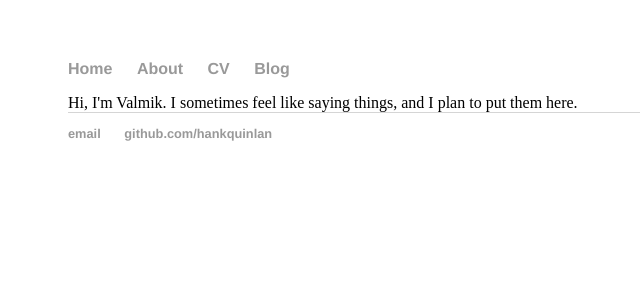
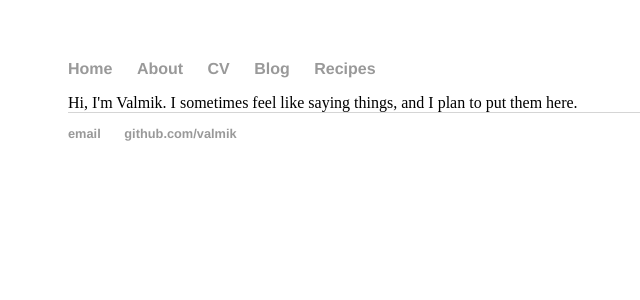
Before and after one commit to valmik/valmik.github.io, a Jekyll site: the page built from index.html, in a window 1280 px wide. Shown: the top 300 px of the page, without its empty margins (124-764 px from the left). Built offline with Jekyll 4.4.1, drawn with Linux system fonts in a browser that asks for light colours.

Commit message:
Layout edit
added recipes tab and changed default github and email

```diff
--- a/_layouts/default.html
+++ b/_layouts/default.html
@@ -12,6 +12,7 @@
                     <li><a href="/about">About</a></li>
                     <li><a href="/cv">CV</a></li>
                     <li><a href="/blog">Blog</a></li>
+                    <li><a href="/recipes">Recipes</a></li>
                 </ul>
             </nav>
             <div class="container">
@@ -21,8 +22,8 @@
             </div><!-- /.container -->
             <footer>
                 <ul>
-                    <li><a href="mailto:hankquinlanhub@gmail.com">email</a></li>
-                    <li><a href="https://github.com/hankquinlan">github.com/hankquinlan</a></li>
+                    <li><a href="mailto:valmik@berkeley.edu">email</a></li>
+                    <li><a href="https://github.com/valmik">github.com/valmik</a></li>
                 </ul>
             </footer>
         </body>
```
